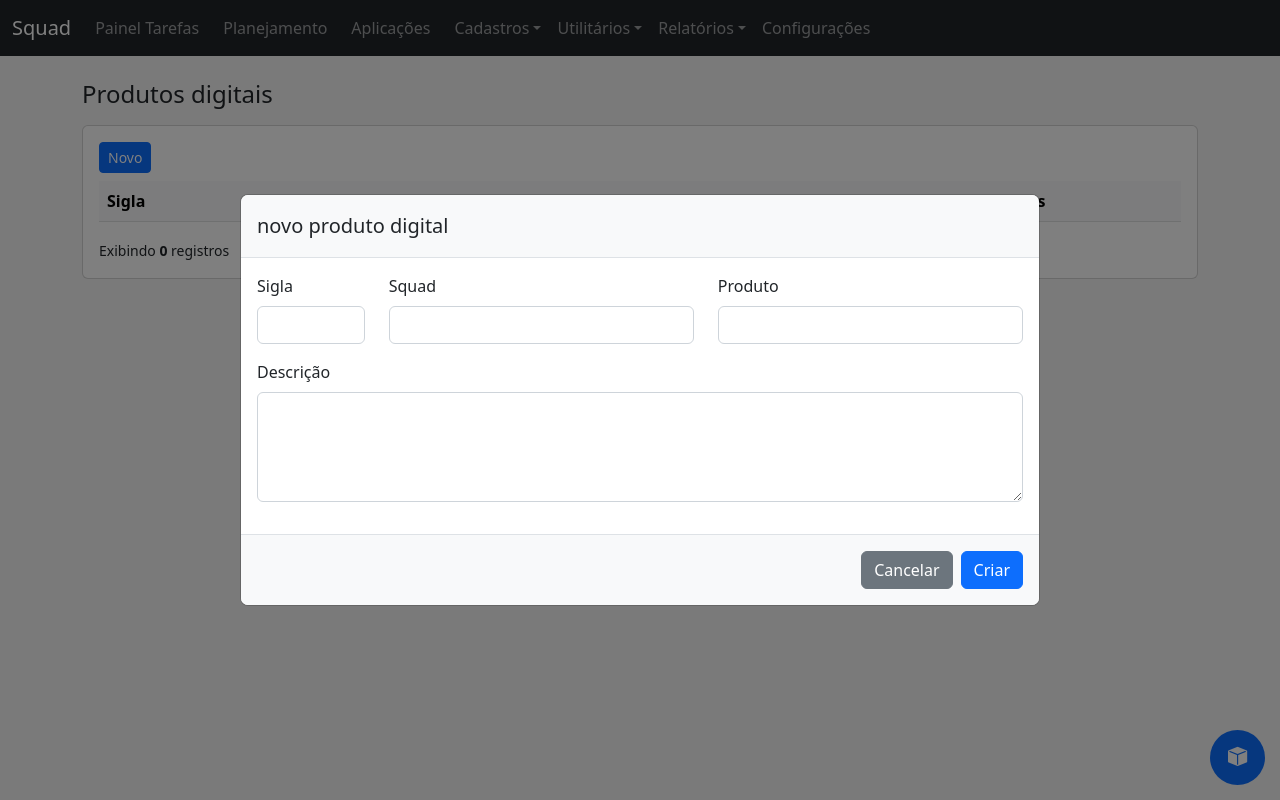
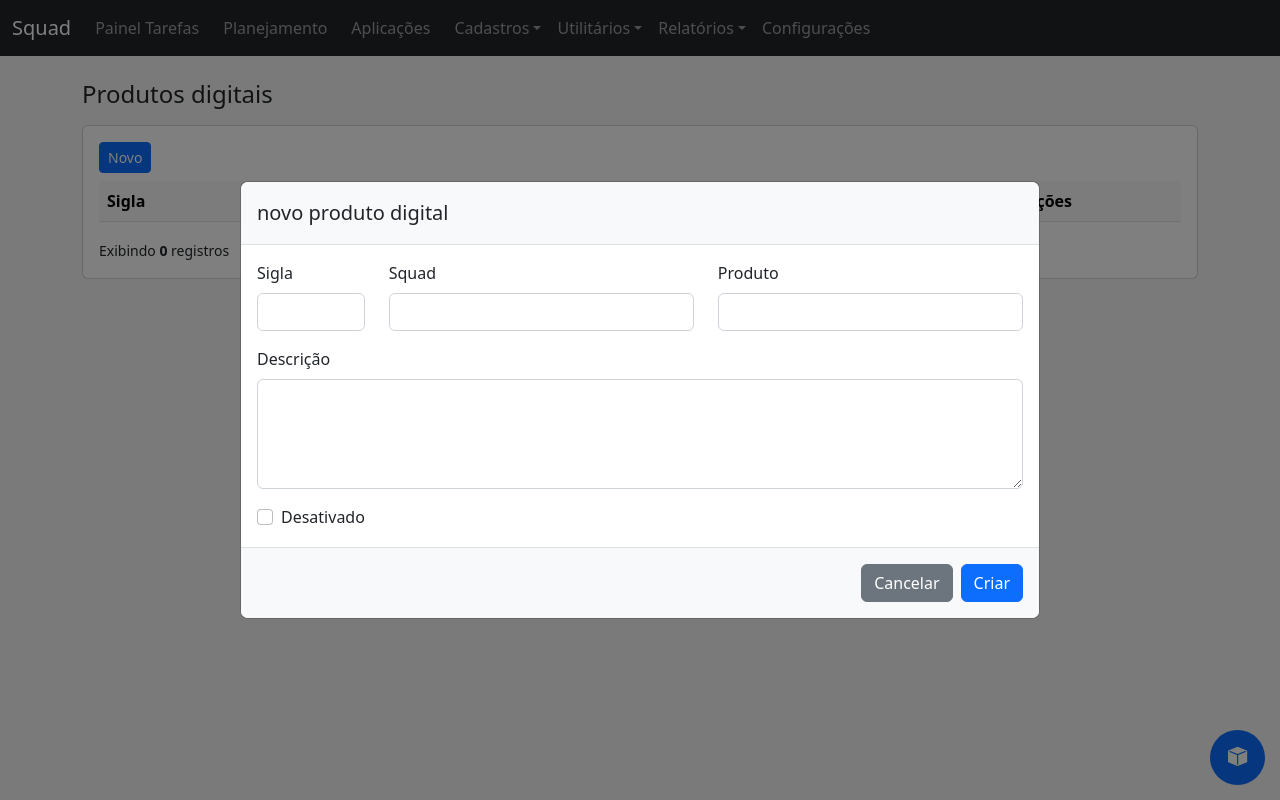
Before and after one commit to angelitocsg/squad-board, a React (Create React App) app: page /cadastros/produto-digital in a window 1280 px wide. Both pictures are taken after a click on the button "Novo". Built offline with nearby package versions, Linux system fonts and the light colour scheme.

Commit message:
feat: disabled product field

```diff
--- a/src/modules/produto-digital/application/data/ProductModel.ts
+++ b/src/modules/produto-digital/application/data/ProductModel.ts
@@ -6,6 +6,7 @@ export default class ProductModel {
   squad: string = "";
   name: string = "";
   description?: string = "";
+  disabled: boolean = false;
 
   static fromDomain(entity: Product): ProductModel {
     return {
@@ -14,6 +15,7 @@ export default class ProductModel {
       squad: entity.squad,
       name: entity.name,
       description: entity.description,
+      disabled: entity.disabled,
     };
   }
 }
--- a/src/modules/produto-digital/application/pages/form.tsx
+++ b/src/modules/produto-digital/application/pages/form.tsx
@@ -59,6 +59,25 @@ const ProductForm = ({ data, onChange }: IProps) => {
           rows={4}
           onTextAreaChange={handleChange}
         />
+        <div className="row">
+          <div className="col">
+            <div className="form-check">
+              <input
+                type="checkbox"
+                className="form-check-input"
+                id="disabled"
+                name="disabled"
+                checked={state.disabled ?? false}
+                onChange={() =>
+                  handleChange({ target: { name: "disabled", value: !(state.disabled ?? false) } })
+                }
+              />
+              <label className="form-check-label" htmlFor="disabled">
+                Desativado
+              </label>
+            </div>
+          </div>
+        </div>
       </div>
     </div>
   );
--- a/src/modules/produto-digital/application/pages/useController.tsx
+++ b/src/modules/produto-digital/application/pages/useController.tsx
@@ -22,6 +22,7 @@ const useController = () => {
     { field: "squad", title: "Squad" },
     { field: "name", title: "Produto" },
     { field: "descriptionTruncated", title: "Descrição" },
+    { field: "disabledSimNao", title: "Ativo" },
   ];
 
   useEffect(() => {
@@ -37,9 +38,8 @@ const useController = () => {
       setLines(
         products.map(product => ({
           ...ProductModel.fromDomain(product),
-          descriptionTruncated: _description(
-            ProductModel.fromDomain(product).description,
-          ),
+          descriptionTruncated: _description(ProductModel.fromDomain(product).description),
+          disabledSimNao: ProductModel.fromDomain(product).disabled ? "Inativo" : "Ativo",
         })),
       );
     });
@@ -56,6 +56,7 @@ const useController = () => {
         model.squad,
         model.name,
         model.description,
+        model.disabled,
       );
       if (!model.id) productRepository.create(product);
       else productRepository.update(model.id, product.updateId(model.id));
@@ -120,8 +121,7 @@ const useController = () => {
   };
 
   const handleDelete = (line: ProductModel) => {
-    if (window.confirm("Excluir produto digital?"))
-      productRepository.delete(line.id);
+    if (window.confirm("Excluir produto digital?")) productRepository.delete(line.id);
   };
 
   const tActions: IActions[] = [
--- a/src/modules/produto-digital/domain/Product.ts
+++ b/src/modules/produto-digital/domain/Product.ts
@@ -21,6 +21,10 @@ export default class Product {
   get description() {
     return this._description;
   }
+  private _disabled: boolean;
+  get disabled() {
+    return this._disabled;
+  }
 
   private constructor(
     id: string,
@@ -28,12 +32,14 @@ export default class Product {
     squad: string,
     name: string,
     description?: string,
+    disabled?: boolean,
   ) {
     this._id = id;
     this._sigla = sigla;
     this._squad = squad;
     this._name = name;
     this._description = description;
+    this._disabled = disabled ?? false;
   }
 
   updateId(id: string): Product {
@@ -42,15 +48,28 @@ export default class Product {
     return this;
   }
 
-  static create(sigla: string, squad: string, name: string, description?: string) {
+  static create(
+    sigla: string,
+    squad: string,
+    name: string,
+    description?: string,
+    disabled?: boolean,
+  ) {
     if (!sigla) throw Error("A sigla deve ser informada");
     if (!squad) throw Error("A squad deve ser informada");
     if (!name) throw Error("O nome do produto deve ser informado");
     const id = uuidv4();
-    return new Product(id, sigla, squad, name, description);
+    return new Product(id, sigla, squad, name, description, disabled);
   }
 
-  static restore(id: string, sigla: string, squad: string, name: string, description?: string) {
-    return new Product(id, sigla, squad, name, description);
+  static restore(
+    id: string,
+    sigla: string,
+    squad: string,
+    name: string,
+    description?: string,
+    disabled?: boolean,
+  ) {
+    return new Product(id, sigla, squad, name, description, disabled);
   }
 }
--- a/src/modules/produto-digital/repository/ProductDTO.ts
+++ b/src/modules/produto-digital/repository/ProductDTO.ts
@@ -6,6 +6,7 @@ export default class ProductDTO {
   squad!: string;
   name!: string;
   description?: string;
+  disabled!: boolean;
 
   constructor(product: Product) {
     this.id = product.id;
@@ -13,10 +14,11 @@ export default class ProductDTO {
     this.squad = product.squad;
     this.name = product.name;
     this.description = product.description;
+    this.disabled = product.disabled;
   }
 
   static toDomain(dto: ProductDTO) {
-    return Product.restore(dto.id, dto.sigla, dto.squad, dto.name, dto.description);
+    return Product.restore(dto.id, dto.sigla, dto.squad, dto.name, dto.description, dto.disabled);
   }
 
   static fromDomain(entity: Product) {
--- a/src/modules/produto-digital/repository/ProductRepository.ts
+++ b/src/modules/produto-digital/repository/ProductRepository.ts
@@ -3,6 +3,7 @@ import Product from "../domain/Product";
 
 export type TFilter = {
   sigla?: string;
+  disabled?: boolean;
 };
 
 export default interface ProductRepository {
--- a/src/modules/produto-digital/repository/ProductRepositoryLocalStorage.ts
+++ b/src/modules/produto-digital/repository/ProductRepositoryLocalStorage.ts
@@ -4,14 +4,15 @@ import { StorageKey } from "../../../enums/StorageKey";
 import Product from "../domain/Product";
 import ProductDTO from "./ProductDTO";
 import ProductRepository, { TFilter } from "./ProductRepository";
-import { log } from "console";
 
 export default class ProductRepositoryLocalStorage implements ProductRepository {
   private _data: BehaviorSubject<ProductDTO[]> = new BehaviorSubject<ProductDTO[]>([]);
 
   private get data() {
-    return this._data.value.sort(
-      (a, b) => a.sigla.localeCompare(b.sigla) || a.name.localeCompare(b.name),
+    return this._data.value.sort((a, b) =>
+      `${a.sigla}-${a.disabled ? 1 : -1}-${a.name}`.localeCompare(
+        `${b.sigla}-${b.disabled ? 1 : -1}-${b.name}`,
+      ),
     );
   }
 
```
